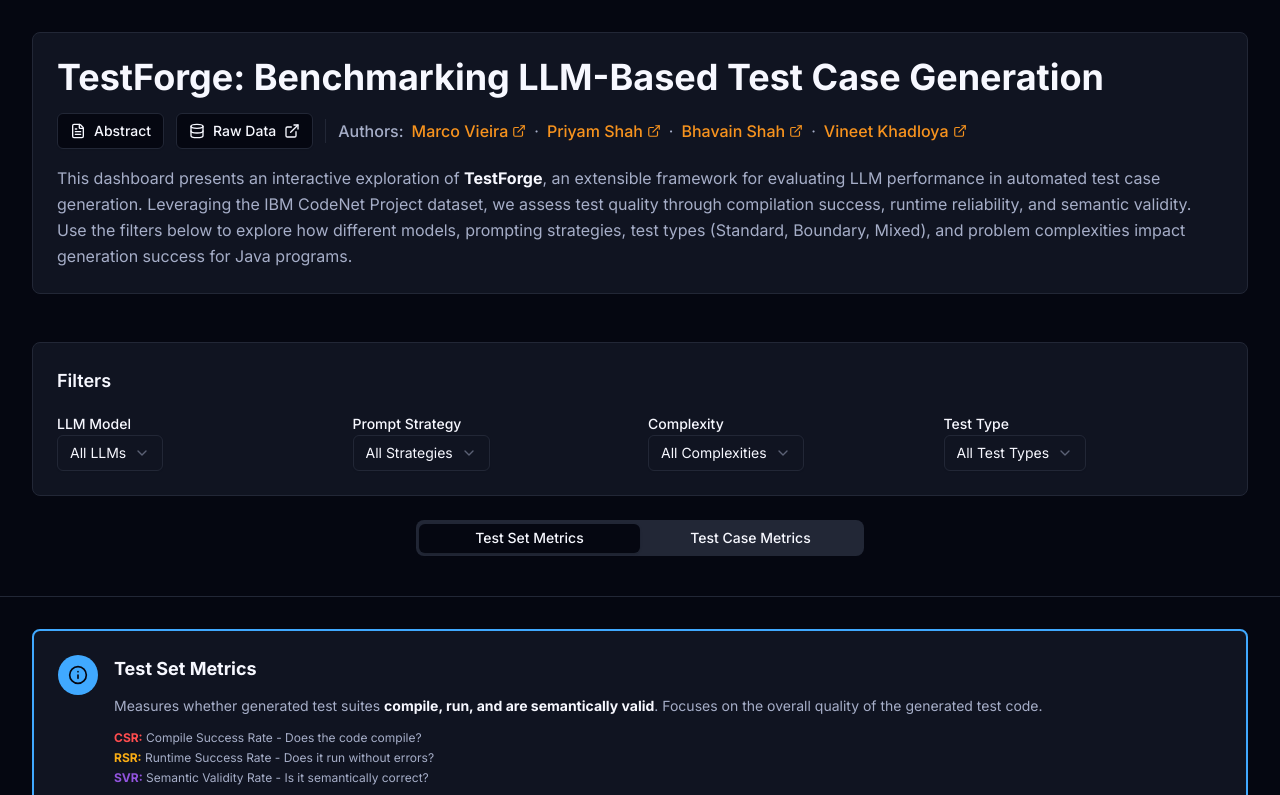
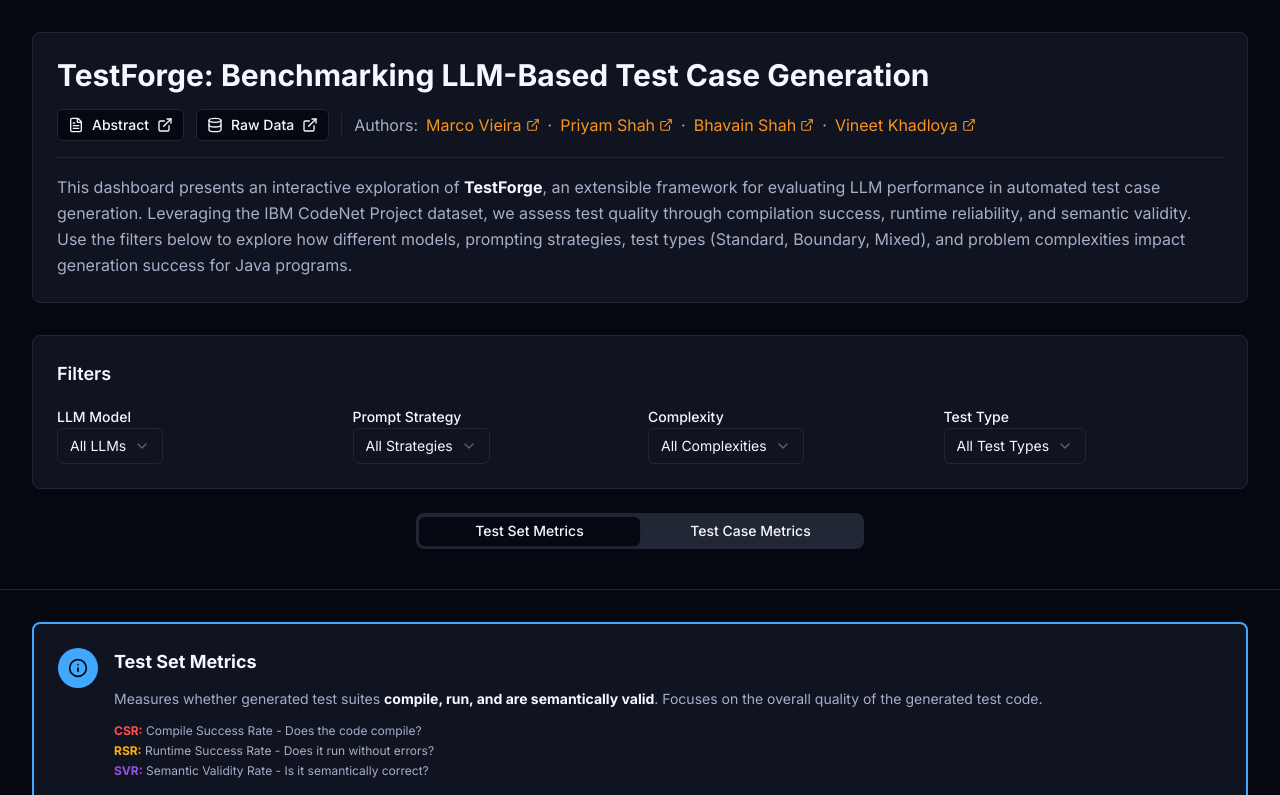
Before and after one commit to priyam-02/testforge-dashboard, a Next.js app: page / in a window 1280 px wide. Shown: the top 795 px of the page. Built offline with nearby package versions, Linux system fonts and the light colour scheme.

Commit message:
chore: minor changes

```diff
--- a/src/app/page.tsx
+++ b/src/app/page.tsx
@@ -112,25 +112,27 @@ export default function Home() {
   return (
     <div className="min-h-screen">
       {/* Header Section - Static */}
-      <div className="max-w-7xl mx-auto p-8">
+      <div className="max-w-7xl mx-auto px-8 pt-8 pb-4">
         <Card className="p-6">
           <div className="text-start">
-            <h1 className="text-4xl font-bold mb-4 text-foreground">
+            <h1 className="text-3xl font-bold mb-4 text-foreground">
               TestForge: Benchmarking LLM-Based Test Case Generation
             </h1>
 
             {/* Action Buttons and Authors */}
             <div className="flex flex-wrap items-center gap-3 mb-4">
-              <Button variant="outline" size="default" className="gap-2">
-                <FileText className="w-4 h-4" />
-                Abstract
+              <Button variant="outline" size="sm" className="gap-2" asChild>
+                <a
+                  href="https://conf.researchr.org/details/saner-2026/saner-2026-papers/38/TestForge-A-Benchmarking-Framework-for-LLM-Based-Test-Case-Generation"
+                  target="_blank"
+                  rel="noopener noreferrer"
+                >
+                  <FileText className="w-4 h-4" />
+                  Abstract
+                  <ExternalLink className="w-3 h-3" />
+                </a>
               </Button>
-              <Button
-                variant="outline"
-                size="default"
-                className="gap-2"
-                asChild
-              >
+              <Button variant="outline" size="sm" className="gap-2" asChild>
                 <a
                   href="https://figshare.com/s/a6b69b07e8fa134acb39?file=59094464"
                   target="_blank"
@@ -143,14 +145,14 @@ export default function Home() {
               </Button>
               <div className="h-6 w-px bg-border" />
               <div className="flex flex-wrap items-center gap-2 text-base">
-                <span className="text-muted-foreground font-medium">
+                <span className="text-muted-foreground font-small">
                   Authors:
                 </span>
                 <a
                   href="https://mpvieira.github.io/"
                   target="_blank"
                   rel="noopener noreferrer"
-                  className="text-primary hover:underline font-medium inline-flex items-center gap-1"
+                  className="text-primary hover:underline font-small inline-flex items-center gap-1"
                 >
                   Marco Vieira
                   <ExternalLink className="w-3.5 h-3.5" />
@@ -160,7 +162,7 @@ export default function Home() {
                   href="https://www.linkedin.com/in/priyamshahh/"
                   target="_blank"
                   rel="noopener noreferrer"
-                  className="text-primary hover:underline font-medium inline-flex items-center gap-1"
+                  className="text-primary hover:underline font-small inline-flex items-center gap-1"
                 >
                   Priyam Shah
                   <ExternalLink className="w-3.5 h-3.5" />
@@ -170,7 +172,7 @@ export default function Home() {
                   href="https://www.linkedin.com/in/bhavainshah/"
                   target="_blank"
                   rel="noopener noreferrer"
-                  className="text-primary hover:underline font-medium inline-flex items-center gap-1"
+                  className="text-primary hover:underline font-small inline-flex items-center gap-1"
                 >
                   Bhavain Shah
                   <ExternalLink className="w-3.5 h-3.5" />
@@ -180,13 +182,16 @@ export default function Home() {
                   href="https://www.linkedin.com/in/vineetkhadloya/"
                   target="_blank"
                   rel="noopener noreferrer"
-                  className="text-primary hover:underline font-medium inline-flex items-center gap-1"
+                  className="text-primary hover:underline font-small inline-flex items-center gap-1"
                 >
                   Vineet Khadloya
                   <ExternalLink className="w-3.5 h-3.5" />
                 </a>
               </div>
             </div>
+
+            {/* Separator Line */}
+            <div className="border-t border-border my-4" />
 
             {/* Description */}
             <p className="text-base leading-relaxed text-muted-foreground">
```
